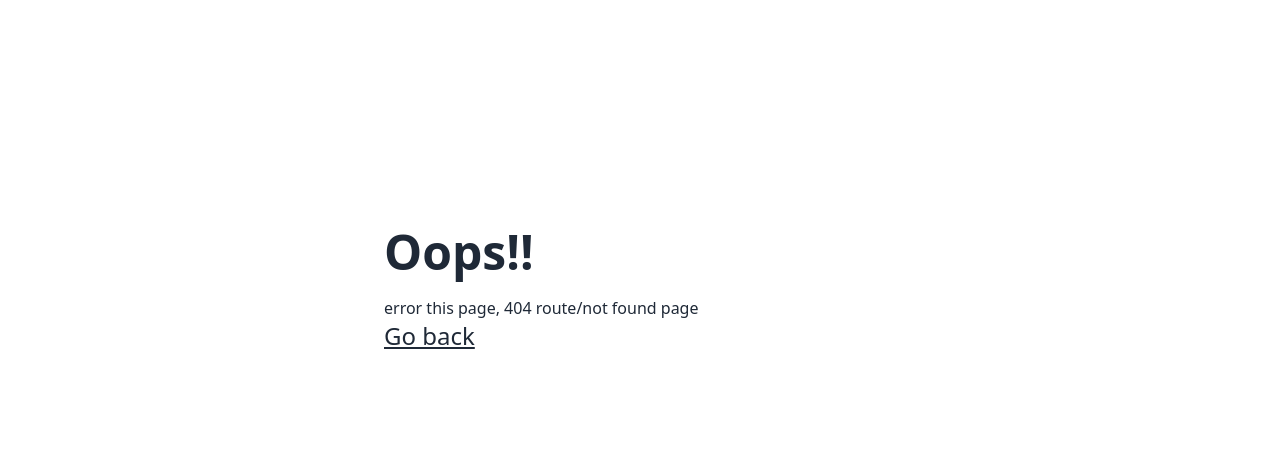
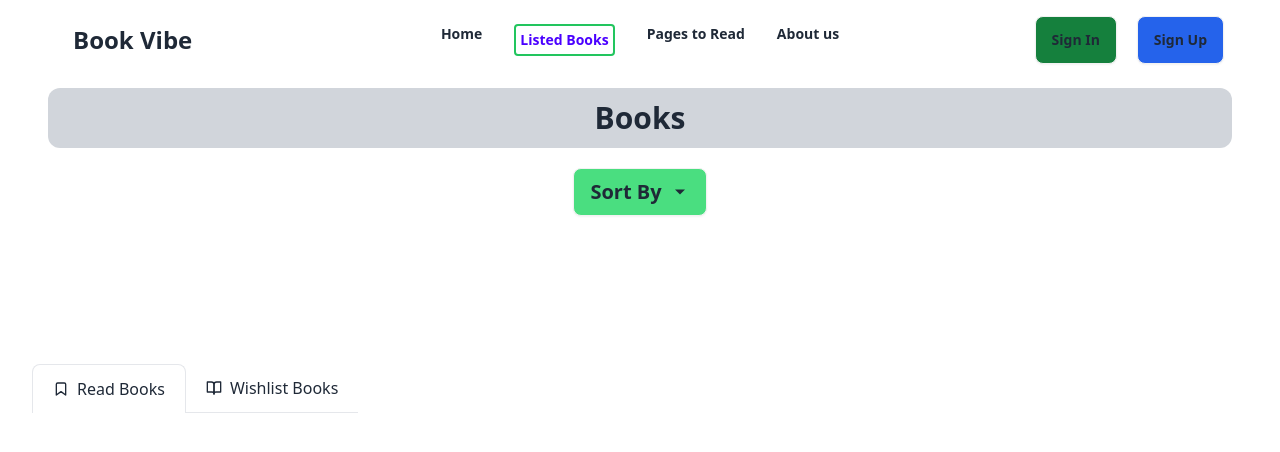
Before and after one commit to nayeem-miah/B9A8-Book-Review, a React (Vite) app: page /listed/wish in a window 1280 px wide. Before the commit this address had no page. Shown: the top 452 px of the page. Built offline with nearby package versions, Linux system fonts and the light colour scheme.

Commit message:
ReadBooks

```diff
--- a/src/Components/Book.jsx
+++ b/src/Components/Book.jsx
@@ -1,33 +1,24 @@
+/* eslint-disable react/prop-types */
 import { FcRating } from "react-icons/fc";
 import { Link } from "react-router-dom";
-const Book = ({book}) => {
-  const { id,author, rating, bookName,tags, image, category } = book;
+const Book = ({ book }) => {
+  const { id, author, rating, bookName, tags, image, category } = book;
   return (
     <div>
-      <Link to={`/book/${id}`}
-       className="card  bg-base-100  shadow-xl ">
+      <Link to={`/book/${id}`} className="card  bg-base-100  shadow-xl ">
         <figure className="bg-base-300 p-8">
           <img className="w-52 h-52" src={image} />
         </figure>
         <div className="card-body">
           <div className="flex justify-around">
-
-
-            {/* <div className="flex justify-around">
-            {buttons.map((b, index) => (
+            {tags.map((b, index) => (
               <button
                 key={index}
                 className="border rounded-2xl px-4 bg-gray-200 text-green-500 font-bold"
               >
-                {b}
+                #{b}
               </button>
             ))}
-          </div> */}
-
-
-            {
-                tags.map((b,index)=><button key={index} className="border rounded-2xl px-4 bg-gray-200 text-green-500 font-bold">#{b}</button>)
-            }
           </div>
           <h2 className="card-title">{bookName}</h2>
           <p className="border-b-2 py-2">{author}</p>
--- a/src/Components/BookDetails.jsx
+++ b/src/Components/BookDetails.jsx
@@ -1,5 +1,5 @@
 import { Link, useLoaderData, useParams } from "react-router-dom";
-import { saveBooks } from "./LocalStorage/LocalStorage";
+import { saveBooks, saveBooksWishesList } from "./LocalStorage/LocalStorage";
 
 const BookDetails = () => {
   const bookDetails = useLoaderData();
@@ -21,8 +21,12 @@ const BookDetails = () => {
   } = book;
 //   console.log(book);
   const handleClickButton=(book) =>{
-    console.log(book);
+    // console.log(book);
     saveBooks(book);
+  }
+  const handleClickWishBook=(book) =>{
+    // console.log(book);
+    saveBooksWishesList(book);
   }
   return (
     <div className="hero min-h-[[calc(100vh-100px)]] mt-10 border justify-center ">
@@ -64,7 +68,7 @@ const BookDetails = () => {
               <button onClick={()=>handleClickButton(book)} className="btn border-green-400 my-3">Read</button>
             </Link>
             <Link>
-              <button className="btn btn-secondary my-3">Wishlist</button>
+              <button onClick={()=>handleClickWishBook(book)} className="btn btn-secondary my-3">Wishlist</button>
             </Link>
           </div>
         </div>
--- a/src/Components/Books.jsx
+++ b/src/Components/Books.jsx
@@ -8,8 +8,6 @@ const Books = ({ books }) => {
   return (
     <div>
         <h2 className="text-center font-bold text-3xl my-10">Books</h2>
-
-
       <div className="grid grid-cols-1 lg:grid-cols-3 gap-8">
         {
         books.map(book => (<Book key={book.id} book={book}></Book>))
--- /dev/null
+++ b/src/Components/ListedShowBook.jsx
@@ -0,0 +1,38 @@
+
+const ListedShowBook = ({book}) => {
+    const {  author, rating, bookName, tags, image, category, totalPages,publisher } = book;
+    return (
+        <div className="card  card-side bg-base-100 shadow-xl border mb-10">
+  <figure className=""><img src={image} alt=""/></figure>
+  <div className="card-body">
+    <h2 className="card-title text-3xl">{bookName}</h2>
+    <p>By: {author}</p>
+
+    <div className="flex  gap-6">
+            {tags.map((b, index) => (
+              <button
+                key={index}
+                className="border rounded-2xl px-4 bg-gray-200 text-green-500 font-bold"
+              >
+                #{b}
+
+              </button>
+
+            ))}
+            <p>location none </p>
+          </div>
+          <div className="flex justify-start border-b-2">
+          <p>{publisher}</p>
+          <p> pages: {totalPages}</p>
+          </div>
+    <div className="card-actions flex gap-4 ">
+      <button className=" p-2 bg-blue-200 rounded-2xl border">category: {category}</button>
+      <button className=" bg-orange-100 rounded-2xl border p-2">Rating : {rating}</button>
+      <button className=" bg-green-500 rounded-2xl border p-2">View Details</button>
+    </div>
+  </div>
+</div>
+    );
+};
+
+export default ListedShowBook;
--- a/src/Components/LocalStorage/LocalStorage.js
+++ b/src/Components/LocalStorage/LocalStorage.js
@@ -8,13 +8,24 @@ export const getBooks = () => {
   return books;
 };
 
+
 export const saveBooks = (book) => {
   let books = getBooks();
   const exist = books.find((b) => b.id === book.id);
   if (exist) {
-    return toast.error("Already Exist Listed Books!!");
+    return toast.error("Already Exist Listed read Books!!");
   }
   books.push(book);
   localStorage.setItem("books", JSON.stringify(books));
-  toast.success("Listed Books Successfully ");
+  toast.success("Listed read Books Successfully ");
 };
+export const saveBooksWishesList = (book) => {
+  let books = getBooks();
+  const exist = books.find((b) => b.id === book.id);
+  if (exist) {
+    return toast.error("Already Exist wishesList Listed Books!!");
+  }
+  books.push(book);
+  localStorage.setItem("books", JSON.stringify(books));
+  toast.success(" WishList  Listed Books Successfully ");
+};
--- /dev/null
+++ b/src/Components/ReadBooks.jsx
@@ -0,0 +1,26 @@
+
+import { useEffect, useState } from "react";
+import { getBooks } from "./LocalStorage/LocalStorage";
+import ListedShowBook from "./ListedShowBook";
+
+
+const ReadBooks = () => {
+    // const books = useLoaderData();
+    const [books1, setBooks] = useState([]);
+    useEffect(() => {
+        const storedBooks = getBooks();
+        setBooks(storedBooks);
+      }, []);
+
+
+    console.log(books1);
+    return (
+        <div className="">
+           {books1.map((book) => (
+          <ListedShowBook key={book.id} book={book}></ListedShowBook>
+        ))}
+        </div>
+    );
+};
+
+export default ReadBooks;
--- /dev/null
+++ b/src/Components/WishlistBooks.jsx
@@ -0,0 +1,20 @@
+import { useEffect, useState } from "react";
+import { getBooks } from "./LocalStorage/LocalStorage";
+import ListedShowBook from "./ListedShowBook";
+
+const WishlistBooks = () => {
+    const [books1, setBooks] = useState([]);
+    useEffect(() => {
+        const storedBooks = getBooks();
+        setBooks(storedBooks);
+      }, []);
+    return (
+        <div className="">
+           {books1.map((book) => (
+          <ListedShowBook key={book.id} book={book}></ListedShowBook>
+        ))}
+        </div>
+    );
+};
+
+export default WishlistBooks;
--- a/src/Pages/ListedBooks.jsx
+++ b/src/Pages/ListedBooks.jsx
@@ -1,10 +1,100 @@
+import { useEffect, useState } from "react";
+import Book from "../Components/Book";
+import { getBooks } from "../Components/LocalStorage/LocalStorage";
+import { IoMdArrowDropdown } from "react-icons/io";
+import { Link, Outlet } from "react-router-dom";
+import ReadBooks from "../Components/ReadBooks";
 
 const ListedBooks = () => {
-    return (
-        <div>
-            <h3>Listed Books</h3>
+
+  const [index, setIndex] = useState(0);
+
+
+
+  return (
+    <div>
+      {/* <div className="grid grid-cols-1 gap-8"> </div> */}
+      <div className="text-center font-bold text-3xl bg-gray-300 p-3 mb-4 rounded-xl">
+        Books{" "}
+      </div>
+      <div className="text-center items-center mb-36">
+        <div className="dropdown">
+          <div
+            tabIndex={0}
+            role="button"
+            className="btn bg-green-400 m-1 text-xl"
+          >
+            Sort By{" "}
+            <span className="">
+              <IoMdArrowDropdown></IoMdArrowDropdown>
+            </span>
+          </div>
+          <ul
+            tabIndex={0}
+            className="dropdown-content z-[1] menu p-2 shadow bg-base-100 rounded-box w-52"
+          >
+            <li>
+              <Link>Rating</Link>
+            </li>
+            <li>
+              <Link>Number of pages</Link>
+            </li>
+            <li>
+              <Link>Publisher year</Link>
+            </li>
+          </ul>
         </div>
-    );
+      </div>
+      <div>
+        <div className="flex items-center -mx-4 overflow-x-auto overflow-y-hidden flex-nowrap dark:bg-gray-100 dark:text-gray-800">
+          <Link
+            to=''
+            onClick={()=>setIndex(0)}
+            className={`flex items-center flex-shrink-0 px-5 py-3 space-x-2 ${index=== 0 ? 'border border-b-0':'border-b'} rounded-t-lg dark:border-gray-600 dark:text-gray-900`}>
+            <svg
+              xmlns="http://www.w3.org/2000/svg"
+              viewBox="0 0 24 24"
+              fill="none"
+              stroke="currentColor"
+              strokeWidth="2"
+              strokeLinecap="round"
+              strokeLinejoin="round"
+              className="w-4 h-4"
+            >
+              <path d="M19 21l-7-5-7 5V5a2 2 0 0 1 2-2h10a2 2 0 0 1 2 2z"></path>
+            </svg>
+            <span>Read Books</span>
+
+          </Link>
+
+          <Link
+          onClick={()=>setIndex(1)}
+            to={`wish`}
+
+            className={`flex items-center flex-shrink-0 px-5 py-3 space-x-2 ${ index===1 ? 'border border-b-0':'border-b'} rounded-t-lg dark:border-gray-600 dark:text-gray-900`}>
+            <svg
+              xmlns="http://www.w3.org/2000/svg"
+              viewBox="0 0 24 24"
+              fill="none"
+              stroke="currentColor"
+              strokeWidth="2"
+              strokeLinecap="round"
+              strokeLinejoin="round"
+              className="w-4 h-4"
+            >
+              <path d="M2 3h6a4 4 0 0 1 4 4v14a3 3 0 0 0-3-3H2z"></path>
+              <path d="M22 3h-6a4 4 0 0 0-4 4v14a3 3 0 0 1 3-3h7z"></path>
+            </svg>
+            <span>Wishlist Books</span>
+          </Link>
+
+        </div>
+
+          <Outlet></Outlet>
+          {/* <ReadBooks></ReadBooks> */}
+      </div>
+    </div>
+  );
 };
 
 export default ListedBooks;
--- a/src/main.jsx
+++ b/src/main.jsx
@@ -13,6 +13,8 @@ import ErrorPage from "./Pages/ErrorPage";
 import BookDetails from "./Components/BookDetails";
 import { ToastContainer } from 'react-toastify';
 import 'react-toastify/dist/ReactToastify.css';
+import ReadBooks from "./Components/ReadBooks";
+import WishlistBooks from "./Components/WishlistBooks";
 
 
 const router = createBrowserRouter([
@@ -30,7 +32,20 @@ const router = createBrowserRouter([
 
       {
         path: '/listed',
-        element: <ListedBooks></ListedBooks>
+        element: <ListedBooks></ListedBooks>,
+        children:[
+          {
+            index : true,
+            element: <ReadBooks></ReadBooks>,
+            loader: ()=>fetch('/books.json'),
+          },
+          {
+            path: 'wish',
+            element: <WishlistBooks></WishlistBooks>,
+            // loader: ()=>fetch('books.json'),
+
+          },
+        ],
       },
       {
         path: '/pages',
@@ -40,7 +55,7 @@ const router = createBrowserRouter([
       {
         path: '/book/:id',
         element: <BookDetails></BookDetails>,
-        loader: ({params})=>fetch('../books.json')
+        loader: ()=>fetch('../books.json'),
 
       },
       {
```
